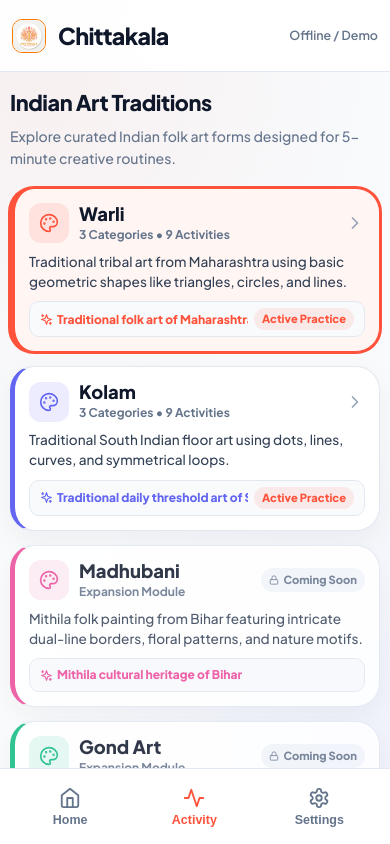
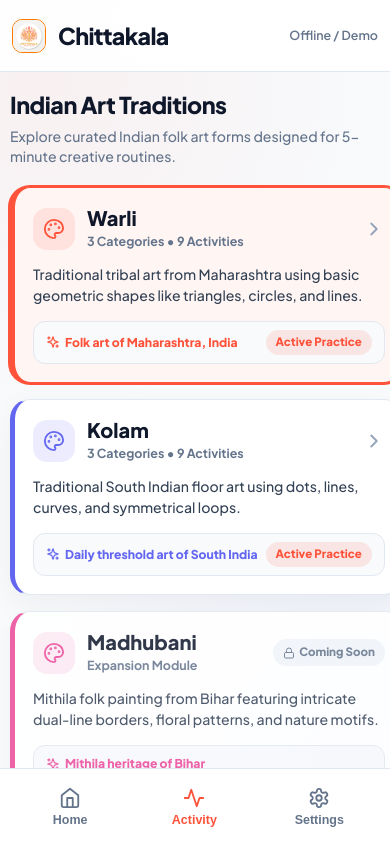
Before and after one commit to Kannammai99/chittakala-, a React (Vite) app in the folder frontend/: page / in a window 390 px wide. Both pictures are taken after a click on the button "Activity". Built offline with nearby package versions, Linux system fonts and the light colour scheme; no server answers; the HTML template or start-up script is replaced by a standard one.

Commit message:
Mobile responsive UI layout overhaul: header cleanup, card padding, pill alignment, and 3-button CTA bar

```diff
--- a/frontend/src/components/ArtFormView.tsx
+++ b/frontend/src/components/ArtFormView.tsx
@@ -35,20 +35,33 @@ export const ArtFormView: React.FC<ArtFormViewProps> = ({
 
   return (
     <div className="tab-view">
-      <div style={{ marginBottom: "18px" }}>
-        <h2 style={{ fontFamily: "var(--font-heading)", fontSize: "1.35rem", fontWeight: 900, marginBottom: "4px", color: "#0F172A", letterSpacing: "-0.02em" }}>
+      <div style={{ marginBottom: "20px" }}>
+        <h2 style={{ fontFamily: "var(--font-heading)", fontSize: "1.45rem", fontWeight: 900, marginBottom: "4px", color: "#0F172A", letterSpacing: "-0.02em" }}>
           Indian Art Traditions
         </h2>
-        <p style={{ color: "#64748B", fontSize: "0.88rem", fontWeight: 500 }}>
+        <p style={{ color: "#64748B", fontSize: "0.88rem", fontWeight: 500, lineHeight: 1.4 }}>
           Explore curated Indian folk art forms designed for 5-minute creative routines.
         </p>
       </div>
 
-      <div style={{ display: "grid", gap: "14px" }}>
+      <div style={{ display: "grid", gap: "16px" }}>
         {artForms.map((af) => {
           const isSelected = selectedArtFormId === af.art_form_id;
           const isActive = af.active;
           const style = getArtFormStyle(af.art_form_id);
+
+          // Concise, non-truncated origin labels for clean mobile layout
+          const getConciseSource = (id: string, note?: string) => {
+            switch (id) {
+              case "warli": return "Folk art of Maharashtra, India";
+              case "kolam": return "Daily threshold art of South India";
+              case "madhubani": return "Mithila heritage of Bihar";
+              case "gond": return "Tribal art of Central India";
+              case "pattachitra": return "Scroll art of Odisha";
+              case "kalamkari": return "Bamboo pen art of Andhra";
+              default: return note || "Heritage Indian Folk Art";
+            }
+          };
 
           return (
             <div
@@ -57,24 +70,24 @@ export const ArtFormView: React.FC<ArtFormViewProps> = ({
               style={{
                 marginBottom: 0,
                 borderLeft: `5px solid ${style.color}`,
-                padding: "14px 14px",
+                padding: "18px 18px",
                 opacity: isActive ? 1 : 0.85,
                 cursor: isActive ? "pointer" : "default",
                 boxSizing: "border-box",
                 width: "100%",
-                overflow: "hidden",
+                borderRadius: "20px",
               }}
               onClick={() => {
                 if (isActive) onSelectArtForm(af.art_form_id);
               }}
             >
-              <div style={{ display: "flex", alignItems: "center", justifyContent: "space-between", marginBottom: "8px", gap: "8px" }}>
-                <div style={{ display: "flex", alignItems: "center", gap: "10px", flex: 1, minWidth: 0 }}>
+              <div style={{ display: "flex", alignItems: "center", justifyContent: "space-between", marginBottom: "12px", gap: "10px" }}>
+                <div style={{ display: "flex", alignItems: "center", gap: "12px", flex: 1, minWidth: 0 }}>
                   <div
                     style={{
-                      width: "40px",
-                      height: "40px",
-                      borderRadius: "12px",
+                      width: "42px",
+                      height: "42px",
+                      borderRadius: "14px",
                       backgroundColor: style.bg,
                       display: "flex",
                       alignItems: "center",
@@ -82,40 +95,40 @@ export const ArtFormView: React.FC<ArtFormViewProps> = ({
                       flexShrink: 0,
                     }}
                   >
-                    <Palette size={20} color={style.color} />
+                    <Palette size={22} color={style.color} />
                   </div>
                   <div style={{ flex: 1, minWidth: 0 }}>
-                    <h3 style={{ fontFamily: "var(--font-heading)", fontSize: "1.15rem", fontWeight: 800, color: "#0F172A", lineHeight: 1.2, whiteSpace: "nowrap", overflow: "hidden", textOverflow: "ellipsis" }}>
+                    <h3 style={{ fontFamily: "var(--font-heading)", fontSize: "1.25rem", fontWeight: 800, color: "#0F172A", lineHeight: 1.2 }}>
                       {af.title}
                     </h3>
-                    <span style={{ fontSize: "0.75rem", color: "#64748B", fontWeight: 700, display: "block", whiteSpace: "nowrap", overflow: "hidden", textOverflow: "ellipsis" }}>
+                    <span style={{ fontSize: "0.78rem", color: "#64748B", fontWeight: 700, display: "block", marginTop: "2px" }}>
                       {isActive ? "3 Categories • 9 Activities" : "Expansion Module"}
                     </span>
                   </div>
                 </div>
 
                 {isActive ? (
-                  <ChevronRight size={20} color="#94A3B8" style={{ flexShrink: 0 }} />
+                  <ChevronRight size={22} color="#94A3B8" style={{ flexShrink: 0 }} />
                 ) : (
-                  <span style={{ fontSize: "0.7rem", padding: "3px 8px", borderRadius: "9999px", background: "#F1F5F9", color: "#64748B", fontWeight: 800, display: "flex", alignItems: "center", gap: "4px", flexShrink: 0, whiteSpace: "nowrap" }}>
-                    <Lock size={10} /> Coming Soon
+                  <span style={{ fontSize: "0.72rem", padding: "4px 10px", borderRadius: "9999px", background: "#F1F5F9", color: "#64748B", fontWeight: 800, display: "flex", alignItems: "center", gap: "4px", flexShrink: 0, whiteSpace: "nowrap" }}>
+                    <Lock size={12} /> Coming Soon
                   </span>
                 )}
               </div>
 
-              <p style={{ fontSize: "0.85rem", color: "#334155", lineHeight: 1.45, marginBottom: "10px", fontWeight: 500 }}>
+              <p style={{ fontSize: "0.88rem", color: "#334155", lineHeight: 1.55, marginBottom: "14px", fontWeight: 500 }}>
                 {af.short_description}
               </p>
 
-              <div style={{ background: "#F8FAFC", padding: "6px 10px", borderRadius: "10px", border: "1px solid #E2E8F0", display: "flex", alignItems: "center", justifyContent: "space-between", gap: "6px", width: "100%", boxSizing: "border-box" }}>
+              <div style={{ background: "#F8FAFC", padding: "8px 12px", borderRadius: "12px", border: "1px solid #E2E8F0", display: "flex", alignItems: "center", justifyContent: "space-between", gap: "8px", width: "100%", boxSizing: "border-box" }}>
                 <div style={{ flex: 1, minWidth: 0, overflow: "hidden" }}>
-                  <span style={{ fontSize: "0.75rem", color: style.color, fontWeight: 800, display: "flex", alignItems: "center", gap: "4px", whiteSpace: "nowrap", overflow: "hidden", textOverflow: "ellipsis" }}>
-                    <Sparkles size={13} style={{ flexShrink: 0 }} /> {af.source_note || "Heritage Indian Folk Art"}
+                  <span style={{ fontSize: "0.76rem", color: style.color, fontWeight: 800, display: "flex", alignItems: "center", gap: "5px", whiteSpace: "nowrap", overflow: "hidden", textOverflow: "ellipsis" }}>
+                    <Sparkles size={14} style={{ flexShrink: 0 }} /> {getConciseSource(af.art_form_id, af.source_note)}
                   </span>
                 </div>
 
                 {isActive && (
-                  <span style={{ fontSize: "0.7rem", padding: "2px 8px", borderRadius: "9999px", background: "rgba(255, 82, 59, 0.1)", color: "var(--color-accent-coral)", fontWeight: 800, flexShrink: 0, whiteSpace: "nowrap" }}>
+                  <span style={{ fontSize: "0.72rem", padding: "3px 10px", borderRadius: "9999px", background: "rgba(255, 82, 59, 0.12)", color: "var(--color-accent-coral)", fontWeight: 800, flexShrink: 0, whiteSpace: "nowrap" }}>
                     Active Practice
                   </span>
                 )}
--- a/frontend/src/components/CategoryView.tsx
+++ b/frontend/src/components/CategoryView.tsx
@@ -57,21 +57,21 @@ export const CategoryView: React.FC<CategoryViewProps> = ({
               style={{
                 cursor: "pointer",
                 marginBottom: 0,
-                padding: "14px 14px",
+                padding: "18px 18px",
                 borderLeft: `5px solid ${colorTheme.main}`,
                 boxSizing: "border-box",
                 width: "100%",
-                overflow: "hidden",
+                borderRadius: "20px",
               }}
               onClick={() => onSelectCategory(cat.category_id)}
             >
-              <div style={{ display: "flex", alignItems: "center", justifyContent: "space-between", marginBottom: "8px", gap: "8px" }}>
-                <div style={{ display: "flex", alignItems: "center", gap: "10px", flex: 1, minWidth: 0 }}>
+              <div style={{ display: "flex", alignItems: "center", justifyContent: "space-between", marginBottom: "12px", gap: "10px" }}>
+                <div style={{ display: "flex", alignItems: "center", gap: "12px", flex: 1, minWidth: 0 }}>
                   <div
                     style={{
-                      width: "38px",
-                      height: "38px",
-                      borderRadius: "10px",
+                      width: "42px",
+                      height: "42px",
+                      borderRadius: "14px",
                       backgroundColor: colorTheme.bg,
                       display: "flex",
                       alignItems: "center",
@@ -79,31 +79,31 @@ export const CategoryView: React.FC<CategoryViewProps> = ({
                       flexShrink: 0,
                     }}
                   >
-                    <Layers size={18} color={colorTheme.main} />
+                    <Layers size={20} color={colorTheme.main} />
                   </div>
                   <div style={{ flex: 1, minWidth: 0 }}>
-                    <h3 style={{ fontFamily: "var(--font-heading)", fontSize: "1.1rem", fontWeight: 800, color: "#0F172A", lineHeight: 1.2, whiteSpace: "nowrap", overflow: "hidden", textOverflow: "ellipsis" }}>
+                    <h3 style={{ fontFamily: "var(--font-heading)", fontSize: "1.2rem", fontWeight: 800, color: "#0F172A", lineHeight: 1.2 }}>
                       {cat.title}
                     </h3>
-                    <span style={{ fontSize: "0.74rem", color: colorTheme.main, fontWeight: 800, display: "block", whiteSpace: "nowrap", overflow: "hidden", textOverflow: "ellipsis" }}>
+                    <span style={{ fontSize: "0.76rem", color: colorTheme.main, fontWeight: 800, display: "block", marginTop: "2px" }}>
                       3 Standalone Activities
                     </span>
                   </div>
                 </div>
-                <ChevronRight size={20} color="#94A3B8" style={{ flexShrink: 0 }} />
+                <ChevronRight size={22} color="#94A3B8" style={{ flexShrink: 0 }} />
               </div>
 
-              <p style={{ fontSize: "0.85rem", color: "#334155", lineHeight: 1.45, marginBottom: "10px", fontWeight: 500 }}>
+              <p style={{ fontSize: "0.88rem", color: "#334155", lineHeight: 1.55, marginBottom: "14px", fontWeight: 500 }}>
                 {cat.short_description}
               </p>
 
-              <div style={{ background: "#F8FAFC", padding: "6px 10px", borderRadius: "10px", border: "1px solid #E2E8F0", display: "flex", alignItems: "center", justifyContent: "space-between", gap: "6px", width: "100%", boxSizing: "border-box" }}>
+              <div style={{ background: "#F8FAFC", padding: "8px 12px", borderRadius: "12px", border: "1px solid #E2E8F0", display: "flex", alignItems: "center", justifyContent: "space-between", gap: "8px", width: "100%", boxSizing: "border-box" }}>
                 <div style={{ flex: 1, minWidth: 0, overflow: "hidden" }}>
-                  <span style={{ fontSize: "0.74rem", color: "#64748B", fontWeight: 700, display: "flex", alignItems: "center", gap: "4px", whiteSpace: "nowrap", overflow: "hidden", textOverflow: "ellipsis" }}>
-                    <Sparkles size={13} color={colorTheme.main} style={{ flexShrink: 0 }} /> Ready for 5-min creation
+                  <span style={{ fontSize: "0.76rem", color: "#64748B", fontWeight: 700, display: "flex", alignItems: "center", gap: "5px", whiteSpace: "nowrap", overflow: "hidden", textOverflow: "ellipsis" }}>
+                    <Sparkles size={14} color={colorTheme.main} style={{ flexShrink: 0 }} /> Ready for 5-min creation
                   </span>
                 </div>
-                <span style={{ fontSize: "0.7rem", padding: "2px 8px", borderRadius: "9999px", background: "rgba(99, 102, 241, 0.1)", color: "#6366F1", fontWeight: 800, flexShrink: 0, whiteSpace: "nowrap" }}>
+                <span style={{ fontSize: "0.72rem", padding: "3px 10px", borderRadius: "9999px", background: "rgba(99, 102, 241, 0.12)", color: "#6366F1", fontWeight: 800, flexShrink: 0, whiteSpace: "nowrap" }}>
                   Explore ➔
                 </span>
               </div>
```
